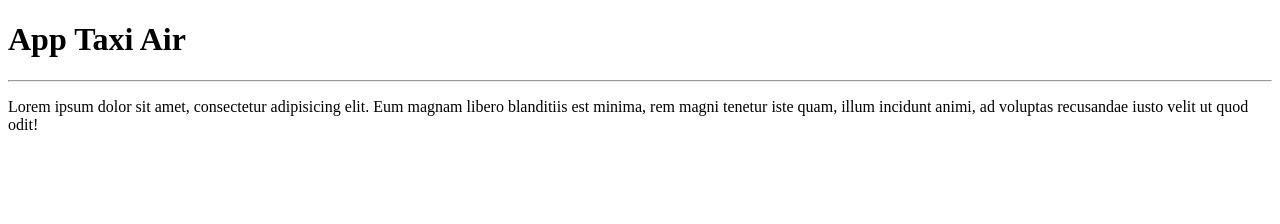
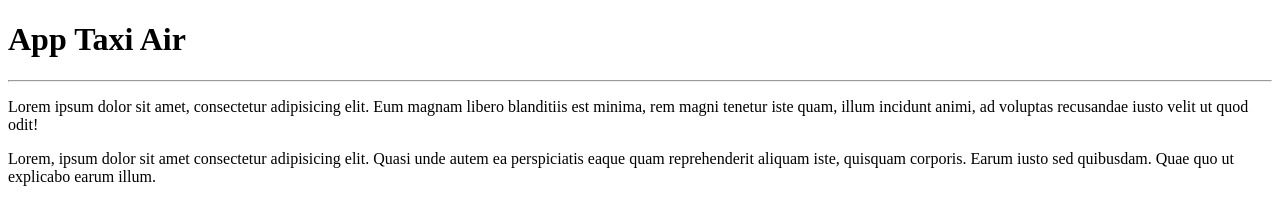
Before and after one commit to NayanePalheta/App-Taxi-Air, a plain HTML site: page Site-Exemplo/index.html in a window 1280 px wide. Drawn offline with Linux system fonts and the light colour scheme.

Commit message:
adicionei um parágrafo

```diff
--- a/Site-Exemplo/index.html
+++ b/Site-Exemplo/index.html
@@ -10,6 +10,6 @@
     <h1>App Taxi Air</h1>
     <hr>
     <p>Lorem ipsum dolor sit amet, consectetur adipisicing elit. Eum magnam libero blanditiis est minima, rem magni tenetur iste quam, illum incidunt animi, ad voluptas recusandae iusto velit ut quod odit!</p>
-
+    <p>Lorem, ipsum dolor sit amet consectetur adipisicing elit. Quasi unde autem ea perspiciatis eaque quam reprehenderit aliquam iste, quisquam corporis. Earum iusto sed quibusdam. Quae quo ut explicabo earum illum.</p>
 </body>
 </html>
```
